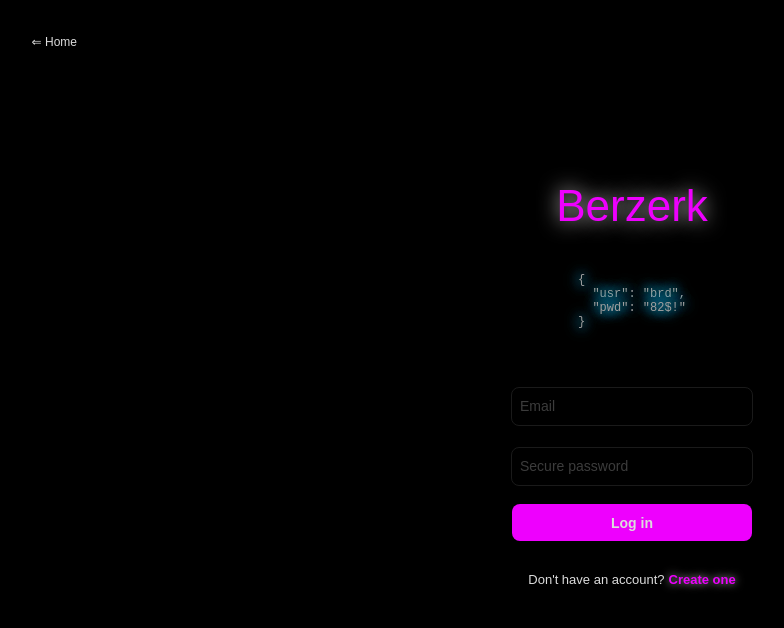
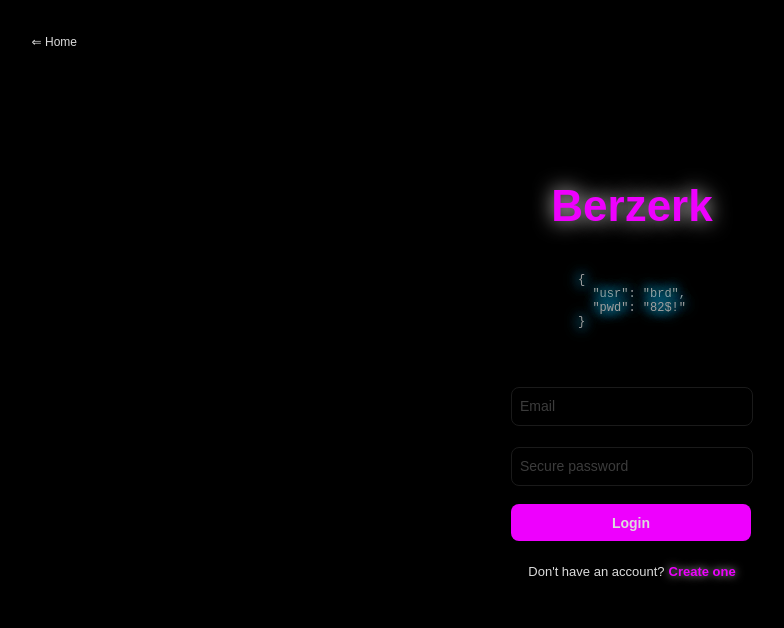
Before and after one commit to bmeikle56/bz-dev, a Next.js app: page /auth in a window 1280 px wide. Shown: the top 628 px of the page, without its empty margins (8-792 px from the left). Built offline with nearby package versions, Linux system fonts and the light colour scheme.

Commit message:
Add mode for switching between login and signup

```diff
--- a/src/app/auth/page.js
+++ b/src/app/auth/page.js
@@ -1,8 +1,10 @@
 
 'use client'
 
+import { motion } from 'motion/react'
 import { Spacer } from '../components/Spacer'
 import { useRouter } from 'next/navigation'
+import { useEffect, useState } from 'react'
 
 function BackBtn() {
   const router = useRouter()
@@ -35,6 +37,37 @@ function LoginField({ txt }) {
   )
 }
 
+function LoginSignupBtn({ txt, onClick }) {
+  return (
+    <button style={{
+      border: 'none',
+      background:'rgb(238, 0, 254)',
+      width: '240px',
+      height: '37px',
+      borderRadius: '8px',
+      display: 'flex',
+      alignItems: 'center',
+      justifyContent: 'center'
+    }}
+    onClick={onClick}
+    >
+      <b style={{color: 'rgb(220,220,220)', fontSize: '14px'}}>{txt}</b>
+    </button>
+  )
+}
+
+function Title() {
+  return (
+    <b style={{
+      color: 'rgb(238, 0, 254)',
+      textShadow: '0px 0px 20px rgb(222, 218, 218)',
+      fontSize: '44px',
+      marginBottom: 30,
+      marginTop: '21vh'
+    }}>Berzerk</b>
+  )
+}
+
 function Decoration() {
   const json = {
     usr: 'brd',
@@ -54,18 +87,19 @@ function Decoration() {
   )
 }
 
-function SignUp() {
+function SignUp({ setState }) {
   return (
     <div style={{display: 'flex', flexDirection: 'column', alignItems: 'center'}}>
       <Spacer height={'5px'}/>
-      <p style={{
-        color: 'rgb(238, 0, 254)',
-        textShadow: '0px 0px 20px rgb(222, 218, 218)',
-        fontSize: '44px',
-        marginBottom: 30,
-        marginTop: '21vh'
-      }}>Berzerk</p>
+      <Title/>
       <Decoration/>
+      <motion.div
+      initial={{ opacity: 0 }}
+      animate={{ opacity: 1 }}
+      transition={{
+        delay: 0.1
+      }}
+      >
         <Spacer height={'25px'}/>
         <div style={{display: 'flex', flexDirection: 'column', alignItems:'center'}}>
           <p style={{
@@ -83,56 +117,70 @@ function SignUp() {
           <LoginField txt={'Secure password'}/>
           <LoginField txt={'Re-enter password'}/>
         </div>
-      <Spacer height={'40px'}/>
+        <Spacer height={'18px'}/>
+        <LoginSignupBtn onClick={() => {console.log('sign up')}} txt={'Sign up'}/>
+        <Spacer height={'5px'}/>
+        <div style={{display: 'flex', justifyContent:'center', alignItems: 'center'}}>
+          <p style={{color: 'rgb(220,220,220)', fontSize: '13px'}}>Have an account?</p>
+          <button onClick={() => setState(true)} style={{padding: '0 0 0 4px', border: 'none', background: 'none', cursor: 'pointer'}}>
+            <b style={{color: 'rgb(238, 0, 254)', fontSize: '13px', textShadow: '0px 0px 8px rgb(192, 191, 191)'}}>Login</b>
+          </button>
+        </div>
+      </motion.div>
     </div>
   )
 }
 
-function Login() {
+function Login({ setState }) {
   return (
     <div style={{display: 'flex', flexDirection: 'column', alignItems: 'center'}}>
       <Spacer height={'5px'}/>
-      <p style={{
-        color: 'rgb(238, 0, 254)',
-        textShadow: '0px 0px 20px rgb(222, 218, 218)',
-        fontSize: '44px',
-        marginBottom: 30,
-        marginTop: '21vh'
-      }}>Berzerk</p>
+      <Title/>
       <Decoration/>
+      <motion.div
+      initial={{ opacity: 0 }}
+      animate={{ opacity: 1 }}
+      transition={{
+        delay: 0.1
+      }}
+      >
         <Spacer height={'25px'}/>
         <div style={{display: 'flex', flexDirection: 'column', justifyContent:'center'}}>
           <LoginField txt={'Email'}/>
           <LoginField txt={'Secure password'}/>
         </div>
         <Spacer height={'18px'}/>
-      <button style={{
-        border: 'none',
-        background:'rgb(238, 0, 254)',
-        width: '240px',
-        height: '37px',
-        borderRadius: '8px',
-        display: 'flex',
-        alignItems: 'center',
-        justifyContent: 'center'
-      }}>
-        <b style={{color: 'rgb(220,220,220)', fontSize: '14px'}}>Log in</b>
+        <LoginSignupBtn onClick={() => {console.log('login')}} txt={'Login'}/>
+        <Spacer height={'10px'}/>
+        <div style={{display: 'flex', justifyContent:'center', alignItems: 'center'}}>
+          <p style={{color: 'rgb(220,220,220)', fontSize: '13px'}}>Don't have an account?</p>
+          <button onClick={() => setState(false)} style={{padding: '0 0 0 4px', border: 'none', background: 'none', cursor: 'pointer'}}>
+            <b style={{color: 'rgb(238, 0, 254)', fontSize: '13px', textShadow: '0px 0px 8px rgb(192, 191, 191)'}}>Create one</b>
           </button>
-      <Spacer height={'18px'}/>
-      <div style={{display: 'flex', alignItems: 'center', gap: '4px'}}>
-        <p style={{color: 'rgb(220,220,220)', fontSize: '13px'}}>Don't have an account?</p>
-        <b style={{color: 'rgb(238, 0, 254)', fontSize: '13px', textShadow: '0px 0px 8px rgb(192, 191, 191)'}}>Create one</b>
         </div>
+      </motion.div>
     </div>
   )
 }
 
+/// Exported function to allow tab bar to properly display login/signup
+let showLogin = true
+function toggleLogin(val) { showLogin = val }
+export { toggleLogin }
+
 export default function AuthPage() {
+  const [isLogin, setLogin] = useState(showLogin)
+
   return (
-    <div>
+    <motion.div
+    initial={{ opacity: 0 }}
+    animate={{ opacity: 1 }}
+    transition={{
+      delay: 0.1
+    }}
+    >
       <BackBtn/>
-      <Login/>
-      {/* <SignUp/> */}
-    </div>
+      {isLogin ? <Login setState={setLogin}/> : <SignUp setState={setLogin}/>}
+    </motion.div>
   )
 }
```
Also changed, not shown: src/app/components/TabBar.js (+5 -4 lines). Lines whose indentation alone changed are shown as unchanged.
